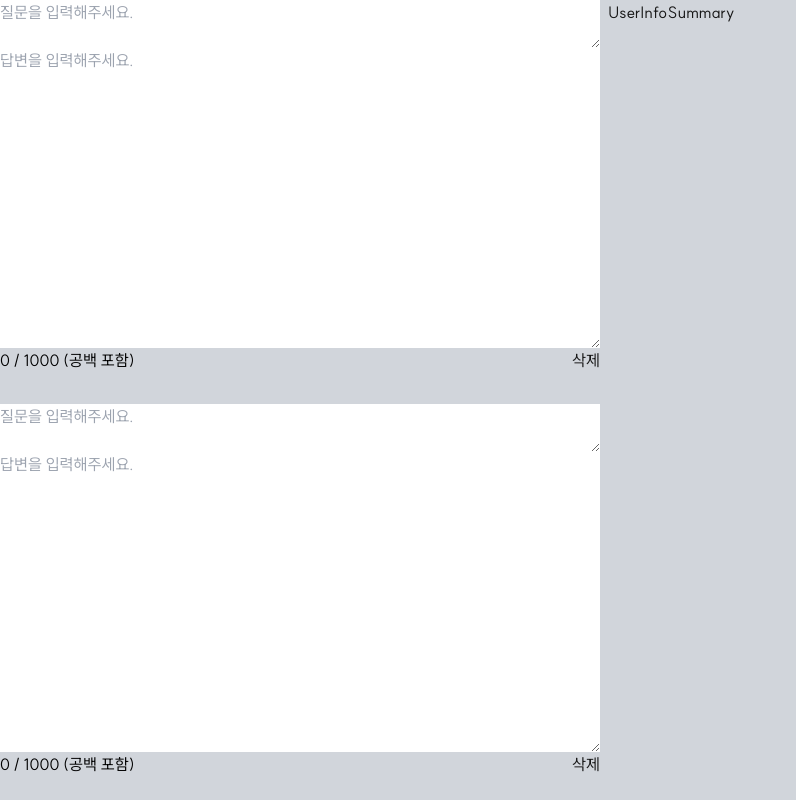
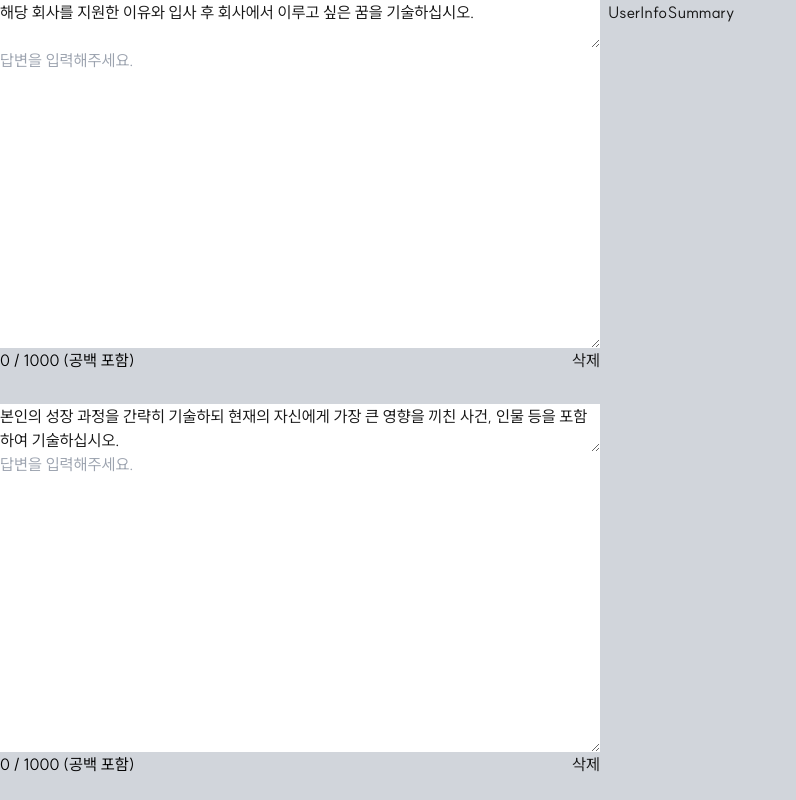
Before and after one commit to choichangyeon/ChickMate, a Next.js app: page /resume in a window 1280 px wide. Shown: the top 800 px of the page, without its empty margins (0-796 px from the left). Built offline with nearby package versions, Linux system fonts and the light colour scheme.

Commit message:
refactor:#41 default 질문 리스트 적용 방식 수정, 새로고침 및 창 닫기 했을 때 확인하는 로직 추가

```diff
--- a/src/features/resume/resume-form.tsx
+++ b/src/features/resume/resume-form.tsx
@@ -1,23 +1,19 @@
 'use client';
-import { useEffect, useState } from 'react';
+
+import { useState } from 'react';
 import QuestionAnswerField from '@/features/resume/question-answer-field';
 import { defaultQuestionList } from '@/features/resume/data/default-question-list';
 import type { Field } from '@/types/resume';
+import { usePreventPageUnload } from './hooks/use-prevent-page-load';
 
 const ResumeForm = () => {
-  const STORAGE_KEY = 'resumeFields';
-
-  const [fieldList, setFieldList] = useState<Field[]>(
-    defaultQuestionList.map((question) => ({
-      id: question.id,
-      question: question.questionText,
-      answer: '',
-    }))
-  );
+  const [isDirty, setIsDirty] = useState<boolean>(false);
+  const [fieldList, setFieldList] = useState<Field[]>(defaultQuestionList);
 
   const handleChange = (e: React.ChangeEvent<HTMLTextAreaElement>) => {
     const { id, name, value } = e.target;
     setFieldList((prev) => prev.map((field) => (field.id === Number(id) ? { ...field, [name]: value } : field)));
+    setIsDirty(true);
   };
 
   const handleAddField = () => {
@@ -27,6 +23,8 @@ const ResumeForm = () => {
   const handleDeleteField = (fieldId: number) => {
     setFieldList((prev) => prev.filter((field) => field.id !== fieldId));
   };
+
+  usePreventPageUnload(isDirty);
 
   return (
     <form className='flex flex-col gap-8'>
```
